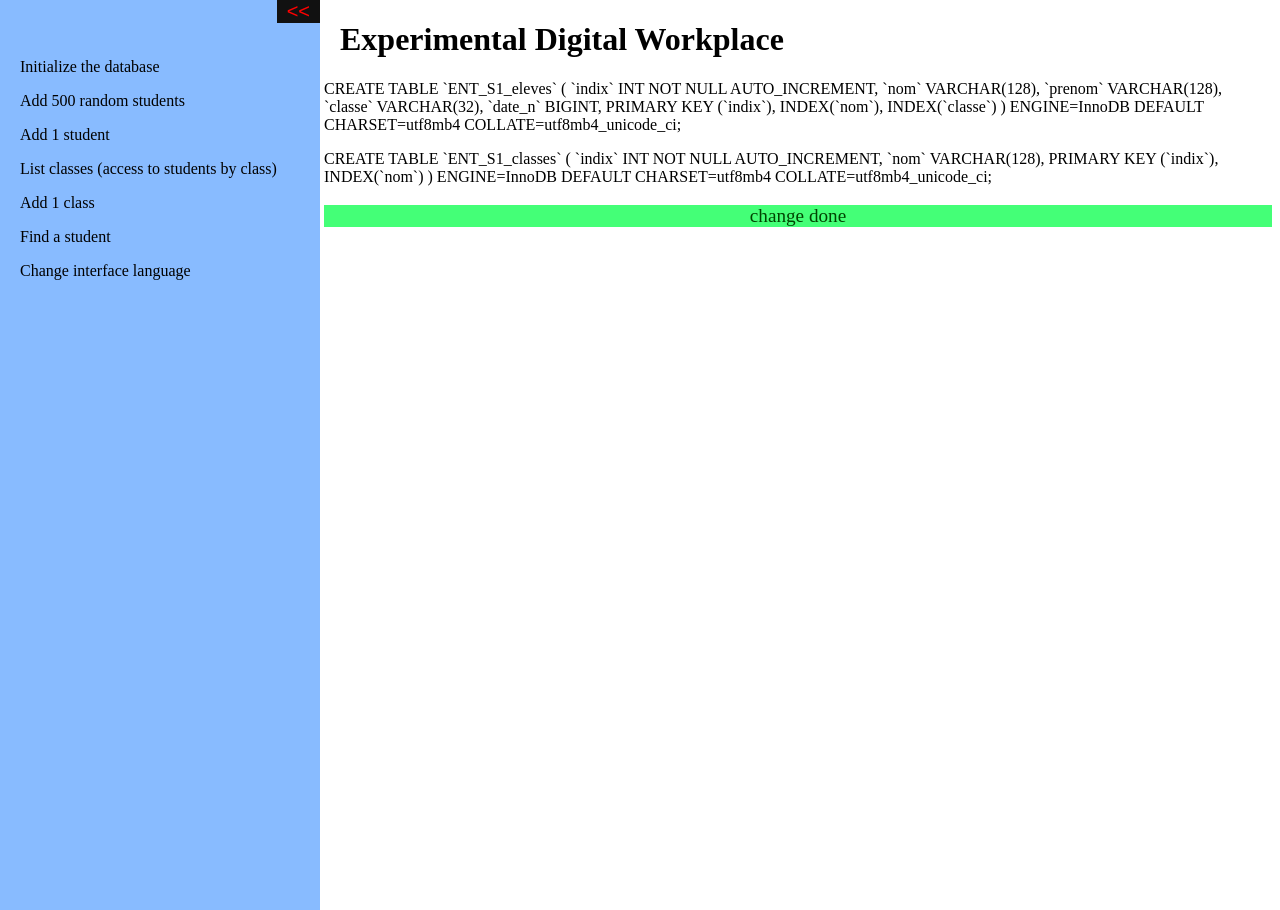
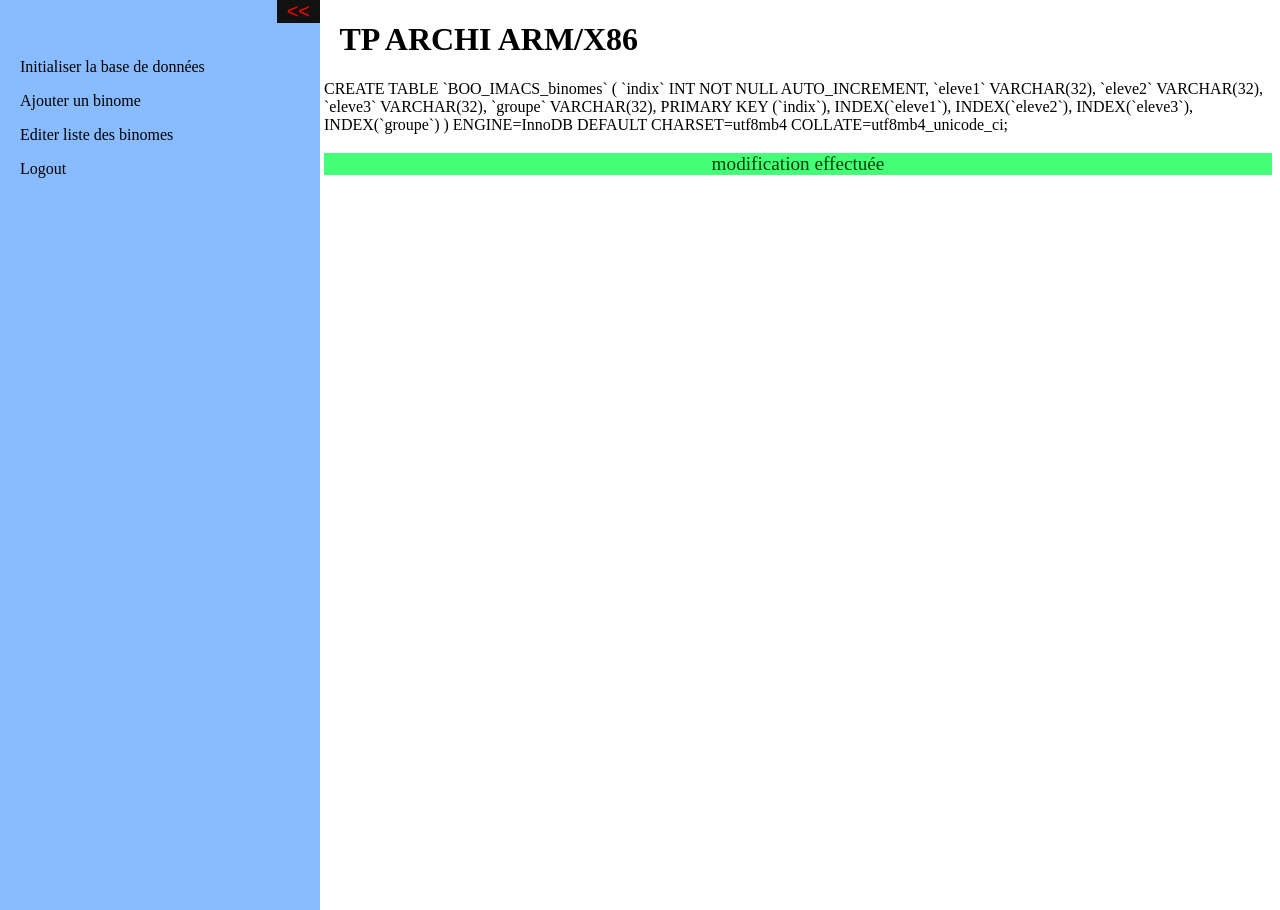
Before and after one commit to jl-noullet/ent_core, a PHP site: page /index.php?op=init in a window 1280 px wide. Run offline with PHP 8.4, Linux system fonts and the light colour scheme; the visitor is signed in with stand-in values (Sample User, id 1).

Commit message:
BOODLE pour TP Archi a l'INSA: creation binome selon liste eleves en dur (liste_3imacs.php)

```diff
--- a/index.php
+++ b/index.php
@@ -1,132 +1,74 @@
 <?php
 session_start();
+
 require_once('ink/longage.php');
 require_once('ink/def.php');
-if	( !isset($_SESSION['lang']) )
-	$_SESSION['lang']='fr';
-if	( ( isset($_GET['op']) ) && ( $_GET['op'] == 'lang' ) )
-	$_SESSION['lang'] = ( $_SESSION['lang'] == 'en' )?'fr':'en';
-if	( $_SESSION['lang'] == 'en' )
-	require_once('ink/lang_en.php');
-else	require_once('ink/lang_fr.php');
-require_once('ink/school.php');
+require_once('ink/boodle.php');
 require_once('ink/head.php');
+
+// zone de login rudimentaire pour dev.
+
+if  	( !isset( $_SESSION['usuario'] ) )
+	{	// traiter login
+	if	( isset( $_GET['login'] ) )
+		{
+		$_SESSION['usuario'] = $_GET['login'];
+		}
+	}
+
+if  	( !isset($_SESSION['usuario']) )
+	mostra_fatal('access denied');
+
+require_once('ink/liste_3imacs.php');
+
+$imacs = new boodle;
+$imacs->db = $db1;
+$imacs->table_binomes = 'BOO_IMACS_binomes';
+$imacs->liste_eleves = $liste_3imacs;
+
 
 echo '<div id="main">';
 echo '<h1><button type="button" id="openbtn" onclick="openNav()">&#9776;</button>&nbsp; ', $label['header1'], '</h1>';
 
-$ecole1 = new school;
-$ecole1->db = $db1;
-$ecole1->table_eleves = 'ENT_S1_eleves';
-$ecole1->table_classes = 'ENT_S1_classes';
-// $ecole1->table_activites = 'ENT_S1_activites';
-// $ecole1->table_events = 'ENT_S1_events';
+$boodle = $imacs;
+$form_bi->itsa['eleve1']->topt = $boodle->liste_eleves;
+$form_bi->itsa['eleve2']->topt = $boodle->liste_eleves;
+$form_bi->itsa['eleve3']->topt = $boodle->liste_eleves;
 
-$school = $ecole1;
-$school->db->connect();
+$boodle->db->connect();
 // traiter les commandes par GET
 if	( isset($_GET['op']) )
 	{
 	if	( $_GET['op'] == 'init' )
 		{
-		$school->create_tables();
+		$boodle->create_tables();
 		echo "<p class=\"resu\">{$label['moded']}</p>";
 		}
-	else if	( $_GET['op'] == 'add500' )
+	else if	( $_GET['op'] == 'addbin' )
 		{
-		require_once('ink/locutron.php');
-		// cette fonction cree des classes (c'est la seule pour le moment)
-		add_random_eleves( $school, 500 );
-		echo "<p class=\"resu\">{$label['added']}</p>";
+		$boodle->form_add_binome();
 		}
-	else if	( $_GET['op'] == 'add1' )
+	else if	( $_GET['op'] == 'logout' )
 		{
-		$school->extract_liste_classes( $form_s->itsa['classe']->topt );
-		if	( isset( $_GET['c'] ) )
-			$school->form_add_eleve( $_GET['c'] );
-		else	$school->form_add_eleve();
+		session_unset();
+		echo "<p class=\"resu\">Bye Bye</p>";
 		}
-	else if	( $_GET['op'] == 'classes' )
-		$school->show_liste_classes();
-	else if	( $_GET['op'] == 'eleve' )
-		$school->form_find_eleve();
-	else if	( $_GET['op'] == 'add1c' )
-		$school->form_add_class();
-	}
-else if	( isset($_GET['lc']) )
-	{
-	$school->show_1_classe($_GET['lc']);
-	}
-else if	( isset($_GET['es']) )
-	{
-	$school->extract_liste_classes( $form_s->itsa['classe']->topt );
-	$school->form_edit_eleve($_GET['es']);
-	}
-else if	( isset($_GET['ec']) )
-	{
-	$school->form_edit_class($_GET['ec']);
-	}
-else if	( isset($_GET['ks']) )
-	{
-	$school->extract_liste_classes( $form_s->itsa['classe']->topt );
-	$school->form_edit_eleve( $_GET['ks'], 1 );
 	}
 
-// traiter les retours de formulaire POST
-// POSTS relatifs a l'objet eleve
-else if	( isset( $_POST['eleve_add'] ) )
+// traiter les retours de formulaire POST (c'est le else de if	( isset($_GET[...]) ) )
+// POSTS relatifs a l'objet binome
+else if	( isset( $_POST['binome_add'] ) )
 	{
-	$form_s->post2form_full( TRUE );
-	$form_s->form2db_insert_full( $school->db, $school->table_eleves, TRUE );
+	$form_bi->post2form_full( TRUE );
+	$form_bi->form2db_insert_full( $boodle->db, $boodle->table_binomes, TRUE );
 	echo "<p class=\"resu\">{$label['added']}</p>";
-	$school->show_1_classe($_POST['classe']);
+	// $school->show_1_classe($_POST['classe']);
 	}
-else if	( isset( $_POST['eleve_mod'] ) || isset( $_POST['eleve_kill'] ) )
-	{
-	$form_s->post2form_full( FALSE );
-	if	( isset( $_POST['eleve_kill'] ) )
-		$school->kill_eleve($_POST['indix']);
-	else	$form_s->form2db_update_full( $school->db, $school->table_eleves );
-	echo "<p class=\"resu\">{$label['moded']}</p>";
-	$school->show_1_classe($_POST['classe']);
-	}
-else if	( isset( $_POST['eleve_abt'] ) )
+else if	( isset( $_POST['binome_abt'] ) )
 	{
 	echo "<p class=\"resu\">{$label['aborted']}</p>";
-	if	( isset( $_POST['classe'] ) )
-		$school->show_1_classe($_POST['classe']);
 	}
-else if	( isset( $_POST['eleve_find'] ) )
-	{
-	if	(
-		( isset( $_POST['nom'] ) ) &&
-		( isset( $_POST['prenom'] ) )
-		)
-		$school->show_found_eleves( $_POST['nom'], $_POST['prenom'] );
-	}
-// POSTS relatifs a l'objet classe
-else if	( isset( $_POST['classe_add'] ) )
-	{
-	$form_c->post2form_full( TRUE );
-	$form_c->form2db_insert_full( $school->db, $school->table_classes, TRUE );
-	echo "<p class=\"resu\">{$label['added']}</p>";
-	$school->show_liste_classes();
-	}
-else if	( isset( $_POST['classe_mod'] ) )
-	{
-	$form_c->post2form_full( FALSE );
-	//if	( isset( $_POST['kill_classe'] ) )
-	//	$school->kill_classe($_POST['indix']);
-	//else
-		$form_c->form2db_update_full( $school->db, $school->table_classes );
-	echo "<p class=\"resu\">{$label['moded']}</p>";
-	$school->show_liste_classes();
-	}
-else if	( isset( $_POST['classe_abt'] ) )
-	{
-	echo "<p class=\"resu\">{$label['aborted']}</p>";
-	$school->show_liste_classes();
-	}
+
 echo "</div>\n";
 echo '<div id="sidebar"><button type="button" id="closebtn" onclick="closeNav()">&lt;&lt;</button>';
 $menu1->display();
--- /dev/null
+++ b/ink/boodle.php
@@ -0,0 +1,37 @@
+<?php
+
+class boodle
+{
+public $db;
+public $table_binomes;
+public $liste_eleves;
+
+// cree toutes les tables d'un boodle de base
+function create_tables() {
+	global $form_bi;
+	$form_bi->mk_table( $this->db, $this->table_binomes, true );
+	}
+
+// // // objet binome // // //
+// affichage forms
+function form_add_binome() {
+	global $form_bi;
+	$form_bi->show_form( 'add', TRUE, 0 );
+	}
+
+function form_edit_binome( $indix, $killflag=0 ) {
+	global $form_bi;
+	$indix = (int)$indix;
+	$form_bi->db2form( $this->db, $this->table_binomes, $indix );
+	$form_bi->show_form( ( $killflag ? 'kill' : 'mod' ), FALSE, 2 );
+	}
+
+// action BD hors longage
+function kill_binome( $indix ) {
+	$sqlrequest = "DELETE FROM `{$this->table_binomes}` WHERE `indix` = $indix;";
+	$result = $this->db->conn->query( $sqlrequest );
+	if	(!$result) mostra_fatal( $sqlrequest . "<br>" . mysqli_error($this->db->conn) );
+	}
+} // class boodle
+
+?>
--- a/ink/def.php
+++ b/ink/def.php
@@ -6,17 +6,35 @@ $db1->base = 'sourceconst';
 $db1->user = 'root';
 $db1->pass = '';
 
-$form_s = new form;
-$form_s->nom = 'eleve';	// le nom de la form est a usage interne, ne pas traduire
-$form_c = new form;
-$form_c->nom = 'classe';
-// $form_a = new form;
-// $form_a->nom = 'activite';
-// $form_e = new form;
-// $form_e->nom = 'event';
+$form_bi = new form;
+$form_bi->nom = 'binome';	// le nom de la form est a usage interne, ne pas traduire
+$form_bi->add( 'indix', 'index', 'R' );
+$form_bi->add( 'eleve1', 'Eleve 1', 'S', array(), true );
+$form_bi->add( 'eleve2', 'Eleve 2', 'S', array(), true );
+$form_bi->add( 'eleve3', 'Eleve 3', 'S', array(), true );
+$form_bi->add( 'groupe', 'GROUPE', 'S', array( 'C', 'D', 'E' ), true );
 
 $menu1 = new menu;
+$self = $_SERVER['PHP_SELF'];
+$menu1->add( "$self?op=init", 'Initialiser la base de données' );
+$menu1->add( "$self?op=addbin", 'Ajouter un binome' );
+$menu1->add( "$self?op=edbin", 'Editer liste des binomes' );
+$menu1->add( "$self?op=logout", 'Logout' );
 
 $label = array();
-// ensuite viendront les definitions dependant de la langue
+// boutons
+$label['mod']   = ' Ok ';
+$label['add']   = 'Ajouter';
+$label['kill']  = 'Supprimer';
+$label['find']  = 'Chercher';
+$label['abort'] = 'Retour';
+// messages de completion
+$label['added'] = 'ajout effectué';
+$label['moded'] = 'modification effectuée';
+$label['aborted'] = 'opération abandonnée';
+// titres
+$label['title'] = 'BOODLE prototype';
+$label['header1'] = 'TP ARCHI ARM/X86';
+
+
 ?>
--- a/ink/lang_en.php
+++ /dev/null
@@ -1,47 +0,0 @@
-<?php
-$self = $_SERVER['PHP_SELF'];
-$menu1->add( "$self?op=init", 'Initialize the database' );
-$menu1->add( "$self?op=add500", 'Add 500 random students' );
-$menu1->add( "$self?op=add1", 'Add 1 student' );
-$menu1->add( "$self?op=classes", 'List classes (access to students by class)' );
-$menu1->add( "$self?op=add1c", 'Add 1 class' );
-$menu1->add( "$self?op=eleve", 'Find a student' );
-$menu1->add( "$self?op=lang", 'Change interface language' );
-
-// N.B. le premier item est particulier :
-//	son nom DOIT etre 'indix'
-//	il n'est pas editable (R ou H)
-//	il est int et PRIMARY KEY
-$form_s->add( 'indix', 'Id #', 'R' );
-$form_s->add( 'nom', 'Name', 'T', 1, true );
-$form_s->add( 'prenom', 'First Name', 'T' );
-$form_s->add( 'classe', "Class", 'S', array(), true );
-$form_s->add( 'date_n', 'Birth Date', 'D' );
-
-$form_c->add( 'indix', 'Index', 'R' );
-$form_c->add( 'nom', 'Name', 'T', 1, true );
-
-// titres
-$label['title'] = 'Digital Workplace Prototype';	// Virtual Learning Environment ?
-$label['header1'] = 'Experimental Digital Workplace';
-// boutons
-$label['mod']   = ' Ok ';
-$label['add']   = ' Add ';
-$label['kill']  = 'Remove';
-$label['find']  = 'Find';
-$label['abort'] = 'Return';
-$label['edit'] = 'Edit';
-$label['add1'] = 'Add a student';
-// labels
-$label['classe'] = 'Class';
-$label['effectif'] = 'Size';
-$label['lastname'] = 'Last Name';
-$label['orfirstname'] = 'or First Name';
-// messages de completion
-$label['added'] = 'successful addition';
-$label['moded'] = 'change done';
-$label['aborted'] = 'action canceled';
-// $label[''] = '';
-// nom des mois
-$monthname = array( 0 => 'jan', 'feb', 'mar', 'apr', 'may', 'jun', 'jul', 'aug', 'sep', 'oct', 'nov', 'dec' );
-?>
--- /dev/null
+++ b/ink/liste_3imacs.php
@@ -0,0 +1,77 @@
+<?php
+$liste_3imacs = array(
+'--',
+'Aissaoui Mohammed Tayeb',
+'Aymonnier Tom',
+'Baghdadi Mohammed Zakaria',
+'Berton Thomas',
+'Boukezzata Aymen',
+'Brisset Odran',
+'Burton Nidishlall',
+'Cavailles Paul',
+'Choulot Romain',
+'Collobert Alexandre',
+'Cruz Sarah',
+'Delcourt Matis',
+'Diallo Youssouf',
+'Didier Clement',
+'Doly Joffrey',
+'Doutriaux Eliott',
+'Dumas-Grollier Solene',
+'Edinson Marina',
+'Edouaa Mohamed',
+'El Hachimi Asmae',
+'El Hammoumi El Mehdi',
+'El Khamlichi Imane',
+'Faye Serigne',
+'Fercoq Nicolas',
+'Frances Marcos',
+'Frouin Mathis',
+'Gilbert Valentin',
+'Giusti Laura',
+'Gueye Alassane',
+'Ibled Mathilde',
+'Jorge Axel',
+'Khattabi Badr',
+'Laffargue Lenny',
+'Laxague Lea',
+'Le Quang Phu',
+'Leconte Tanguy',
+'Lerat Baptiste',
+'Lievre Agathe',
+'Liu Yixia',
+'Mackay Ewan',
+'Maier Amelie',
+'Manzo Yiannis',
+'Martin Gautier',
+'Mbaye Cheikh',
+'Meyer Carole',
+'Mikhin Nikita',
+'Mochalov Ilia',
+'Muon Duc Minh',
+'Nembrini-Moral Tino',
+'Nguyen Assia',
+'Nougue Paul',
+'Nouguerede Louis',
+'Pannetier Marvyn',
+'Pianazza Lucie',
+'Piqueras Valentin',
+'Piques Nicolas',
+'Pitault Lea',
+'Quintana Y Arciosana Beranger',
+'Ramiara Maxime',
+'Riman Chams',
+'Rio Raphael',
+'Rongere Celestin',
+'Sable William',
+'Tami Theo',
+'Tatger Corentin',
+'Taulan Lucas',
+'Touchais Julien',
+'Tremoulet Sarah',
+'Urben Baptiste',
+'Zakaghia Souhail',
+'Zappa Arthur',
+'Zelani Quentin',
+'Zhang Liao' );
+?>
--- a/ink/school.php
+++ /dev/null
@@ -1,234 +0,0 @@
-<?php
-
-class school
-{
-public $db;
-public $table_eleves;
-public $table_classes;
-
-// cree toutes les tables d'une school de base
-function create_tables() {
-/*
-	$sqlrequest = "DROP TABLE IF EXISTS `{$this->table_eleves}`";
-	$result = $this->db->conn->query( $sqlrequest );
-	if	(!$result) mostra_fatal( $sqlrequest . "<br>" . mysqli_error($this->db->conn) );
-	$sqlrequest = "CREATE TABLE `$this->table_eleves`
-		( `indix` INT NOT NULL AUTO_INCREMENT, `nom` VARCHAR(64), `prenom` VARCHAR(64), `date_n` BIGINT, `classe` VARCHAR(64),
-		PRIMARY KEY (`indix`), INDEX(`nom`), INDEX(`classe`) )
-		ENGINE=InnoDB DEFAULT CHARSET=utf8mb4 COLLATE=utf8mb4_unicode_ci;";
-	$result = $this->db->conn->query( $sqlrequest );
-	if	(!$result) mostra_fatal( $sqlrequest . "<br>" . mysqli_error($this->db->conn) );
-
-	echo "<p>flat $sqlrequest</p>\n";
-*/
-
-	global $form_s;
-	$form_s->mk_table( $this->db, $this->table_eleves, true );
-
-/*
-	$sqlrequest = "DROP TABLE IF EXISTS `{$this->table_classes}`";
-	$result = $this->db->conn->query( $sqlrequest );
-	if	(!$result) mostra_fatal( $sqlrequest . "<br>" . mysqli_error($this->db->conn) );
-	$sqlrequest = "CREATE TABLE `$this->table_classes`
-		( `indix` INT AUTO_INCREMENT, `nom` VARCHAR(64),
-		PRIMARY KEY (`indix`), INDEX(`nom`) )
-		ENGINE=InnoDB DEFAULT CHARSET=utf8mb4 COLLATE=utf8mb4_unicode_ci;";
-	$result = $this->db->conn->query( $sqlrequest );
-	if	(!$result) mostra_fatal( $sqlrequest . "<br>" . mysqli_error($this->db->conn) );
-
-	echo "<p>flat $sqlrequest</p>\n";
-*/
-
-	global $form_c;
-	$form_c->mk_table( $this->db, $this->table_classes, true );
-
-/*
-	$sqlrequest = "DROP TABLE IF EXISTS `{$this->table_activites}`";
-	$result = $this->db->conn->query( $sqlrequest );
-	if	(!$result) mostra_fatal( $sqlrequest . "<br>" . mysqli_error($this->db->conn) );
-	$sqlrequest = "CREATE TABLE `$this->table_activites`
-		( `indix` INT NOT NULL AUTO_INCREMENT, `nom` VARCHAR(64), `duree` INT,
-		PRIMARY KEY (`indix`) )
-		ENGINE=InnoDB DEFAULT CHARSET=utf8mb4 COLLATE=utf8mb4_unicode_ci;";
-	$result = $this->db->conn->query( $sqlrequest );
-	if	(!$result) mostra_fatal( $sqlrequest . "<br>" . mysqli_error($this->db->conn) );
-
-	$sqlrequest = "DROP TABLE IF EXISTS `{$this->table_events}`";
-	$result = $this->db->conn->query( $sqlrequest );
-	if	(!$result) mostra_fatal( $sqlrequest . "<br>" . mysqli_error($this->db->conn) );
-	$sqlrequest = "CREATE TABLE `$this->table_events`
-		( `indix` INT NOT NULL AUTO_INCREMENT, `activite` INT, `week` INT, `offset` INT, `duree` INT, `a_faire` VARCHAR(1024),
-		PRIMARY KEY (`indix`), INDEX(`activite`), INDEX(`week`)  )
-		ENGINE=InnoDB DEFAULT CHARSET=utf8mb4 COLLATE=utf8mb4_unicode_ci;";
-	$result = $this->db->conn->query( $sqlrequest );
-	if	(!$result) mostra_fatal( $sqlrequest . "<br>" . mysqli_error($this->db->conn) );
-*/
-	}
-
-
-// // // objet eleve // // //
-// affichage forms
-function form_add_eleve( $class=0 ) {
-	global $form_s;
-	if	( $class )
-		{
-		$form_s->clear();
-		$form_s->itsa['classe']->val = $class;
-		$form_s->show_form( 'add', FALSE, 0 );
-		}
-	else	$form_s->show_form( 'add', TRUE, 0 );
-	}
-
-function form_edit_eleve( $indix, $killflag=0 ) {
-	global $form_s;
-	$indix = (int)$indix;
-	$form_s->db2form( $this->db, $this->table_eleves, $indix );
-	$form_s->show_form( ( $killflag ? 'kill' : 'mod' ), FALSE, 2 );
-	}
-
-function form_find_eleve() {
-	global $label;
-	echo "<form action=\"{$_SERVER['PHP_SELF']}\" method=\"POST\">\n";
-	echo "<table>\n";
-	echo "<tr><td class=\"ag\">{$label['lastname']}</td><td><input class=\"textin\" type=\"text\" name=\"nom\" id=\"nom\" value=\"\"></td></tr>\n";
-	echo "<tr><td class=\"ag\">{$label['orfirstname']}</td><td><input class=\"textin\" type=\"text\" name=\"prenom\" id=\"prenom\" value=\"\"></td></tr>\n";
-	echo "<tr class=\"lastrow\"><td colspan=\"2\" class=\"ar\"><input type=\"submit\" class=\"boutfind\" name=\"eleve_find\" value=\"{$label['find']}\"></td></tr>\n";
-	echo "</table>\n";
-	echo "</form>";
-	}
-// affichage liste
-function show_found_eleves( $nom, $prenom ) {
-	global $form_s, $label;
-	if	( $nom )
-		$sqlrequest = "SELECT `indix`, `nom`, `prenom`, `date_n`, `classe` FROM `{$this->table_eleves}`" .
-			"WHERE `nom` = '$nom' ORDER BY `prenom`";
-	else if	( $prenom )
-		$sqlrequest = "SELECT `indix`, `nom`, `prenom`, `date_n`, `classe` FROM `{$this->table_eleves}`" .
-			"WHERE `prenom` = '$prenom' ORDER BY `nom`";
-	else	$sqlrequest = "SELECT `indix`, `nom`, `prenom`, `date_n`, `classe` FROM `{$this->table_eleves}` ORDER BY `classe`";
-	$result = $this->db->conn->query( $sqlrequest );
-	if	(!$result) mostra_fatal( $sqlrequest . "<br>" . mysqli_error($this->db->conn) );
-	$this->extract_liste_classes( $liste_classes );
-	echo "<table><tr><td>{$form_s->itsa['indix']->desc}</td><td>{$form_s->itsa['nom']->desc}</td><td>{$form_s->itsa['prenom']->desc}</td>",
-		"<td>{$form_s->itsa['date_n']->desc}</td><td>{$form_s->itsa['classe']->desc}</td><td>Actions</td></tr>";
-	$self = $_SERVER['PHP_SELF'] . '?';
-	while	( $row = mysqli_fetch_assoc($result) )
-		{
-		$mat    = $row['indix'];
-		$nom    = $row['nom'];
-		$prenom = $row['prenom'];
-		$date   = date( 'Y-m-d', $row['date_n'] );
-		if	( isset($liste_classes[$row['classe']]) )
-			$classe = $liste_classes[$row['classe']];
-		else	$classe = '??';
-		echo "<tr><td>$mat</td><td>$nom</td><td>$prenom</td><td>$date</td><td>$classe</td><td>",
-		"<a href=\"{$self}es={$mat}\"><img src=\"img/edit.png\" title=\"{$label['edit']}\"></a> ",
-		"<a href=\"{$self}ks={$mat}\"><img src=\"img/kill.png\" title=\"{$label['kill']}\"></a>",
-		"</td></tr>";
-		}
-	echo '</table>';
-	}
-// action BD hors longage
-function kill_eleve( $mat ) {
-	$sqlrequest = "DELETE FROM `{$this->table_eleves}` WHERE `indix` = $mat;";
-	$result = $this->db->conn->query( $sqlrequest );
-	if	(!$result) mostra_fatal( $sqlrequest . "<br>" . mysqli_error($this->db->conn) );
-	}
-
-// // // objet classe // // //
-// affichage forms
-function form_add_class() {
-	global $form_c;
-	$form_c->show_form( 'add', TRUE, 0 );
-	}
-
-function form_edit_class( $indix, $killflag=0 ) {
-	global $form_c;
-	$indix = (int)$indix;
-	$form_c->db2form( $this->db, $this->table_classes, $indix );
-	$form_c->show_form( ( $killflag ? 'kill' : 'mod' ), FALSE, 1 );
-	}
-
-// affichage listes
-function show_liste_classes() {
-	global $label;
-	$this->extract_liste_classes( $liste );
-	$this->extract_effectifs_classes( $effectifs, $total );
-	echo "<table><tr><td>{$label['classe']}</td><td>{$label['effectif']}</td><td>Actions</td></tr>";
-	$self = $_SERVER['PHP_SELF'] . '?';
-	foreach ($liste as $k => $v)
-		{
-		$e = isset($effectifs[$k])?$effectifs[$k]:0;
-		echo "<tr><td><a href=\"{$self}lc={$k}\">{$v}</a></td><td>{$e}</td><td>",
-		"<a href=\"{$self}ec={$k}\"><img src=\"img/edit.png\" title=\"{$label['edit']}\"></a>",
-		// "<a href=\"{$self}kc={$mat}\"><img src=\"img/kill.png\" title=\"{$label['kill']}\"></a>",
-		"</td></tr>";
-		}
-	echo '</table>';
-	echo "Total $total eleves<br>";
-	}
-
-function show_1_classe( $classe ) {
-	global $form_s, $label;
-	$self = $_SERVER['PHP_SELF'] . '?';
-	$c = (int)$classe;
-	$sqlrequest = "SELECT `indix`, `nom` FROM `{$this->table_classes}` WHERE `indix` = {$c};";
-	$result = $this->db->conn->query( $sqlrequest );
-	if	(!$result) mostra_fatal( $sqlrequest . "<br>" . mysqli_error($this->db->conn) );
-	if	( $row = mysqli_fetch_assoc($result) )
-		$nom_classe = $row['nom'];
-	else	$nom_classe = "??";
-	echo "<h2> {$label['classe']} {$nom_classe} <a href=\"{$self}op=add1&amp;c={$classe}\"><img src=\"img/plus.png\" title=\"{$label['add1']}\"></a></h2>";
-	$sqlrequest = "SELECT `indix`, `nom`, `prenom`, `date_n` FROM `{$this->table_eleves}`" .
-			"WHERE `classe` = '$c' ORDER BY `nom`";
-	$result = $this->db->conn->query( $sqlrequest );
-	if	(!$result) mostra_fatal( $sqlrequest . "<br>" . mysqli_error($this->db->conn) );
-	echo "<table><tr><td>{$form_s->itsa['indix']->desc}</td><td>{$form_s->itsa['nom']->desc}</td><td>{$form_s->itsa['prenom']->desc}</td>",
-		"<td>{$form_s->itsa['date_n']->desc}</td><td>{$form_s->itsa['classe']->desc}</td><td>Actions</td></tr>";
-	while	( $row = mysqli_fetch_assoc($result) )
-		{
-		$mat    = $row['indix'];
-		$nom    = $row['nom'];
-		$prenom = $row['prenom'];
-		$date   = date( 'Y-m-d', $row['date_n'] );
-		$classe = $nom_classe;
-		echo "<tr><td>$mat</td><td>$nom</td><td>$prenom</td><td>$date</td><td>$classe</td><td>",
-		"<a href=\"{$self}es={$mat}\"><img src=\"img/edit.png\" title=\"{$label['edit']}\"></a> ",
-		"<a href=\"{$self}ks={$mat}\"><img src=\"img/kill.png\" title=\"{$label['kill']}\"></a>",
-		"</td></tr>";
-		}
-	echo '</table>';
-	}
-
-// utilitaires
-// fournit une liste des classes (par reference)
-function extract_liste_classes( &$liste_classes ) {
-	$sqlrequest = "SELECT `indix`, `nom` FROM `{$this->table_classes}`";
-	$result = $this->db->conn->query( $sqlrequest );
-	if	(!$result) mostra_fatal( $sqlrequest . "<br>" . mysqli_error($this->db->conn) );
-	$liste_classes = array();
-	while	( $row = mysqli_fetch_assoc($result) )
-		{
-		$i = $row['indix'];
-		$liste_classes[$i] = $row['nom'];
-		}
-	}
-// extrait de la liste des eleves les effectifs des classes (par reference), donne aussi l'effectif total
-function extract_effectifs_classes( &$effect_classes, &$total ) {
-	$sqlrequest = "SELECT `classe`, COUNT(*) FROM `{$this->table_eleves}` GROUP BY `classe`";
-	$result = $this->db->conn->query( $sqlrequest );
-	if	(!$result) mostra_fatal( $sqlrequest . "<br>" . mysqli_error($this->db->conn) );
-	$total = 0;
-	$effect_classes = array();
-	while	( $row = mysqli_fetch_assoc($result) )
-		{
-		// print_r($row);
-		$cnt = $row['COUNT(*)'];
-		$effect_classes[ $row['classe'] ] = $cnt;
-		$total += $cnt;
-		}
-	}
-
-} // class school
-
-?>
```
Also changed, not shown: ink/lang_fr.php (deleted, +0 -48 lines), ink/locutron.php (deleted, +0 -122 lines).
